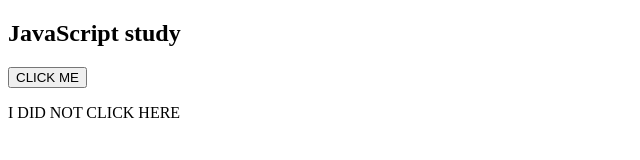
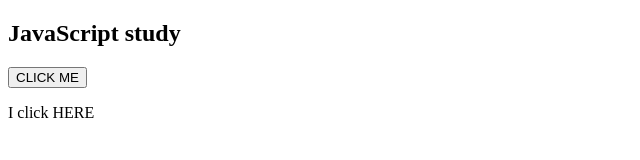
Before and after one commit to archaas040/study, a plain HTML site: page index.html in a window 1280 px wide. Shown: the whole page, without its empty margins (0-640 px from the left). Drawn offline with Linux system fonts and the light colour scheme.

Commit message:
Update index.html

```diff
--- a/index.html
+++ b/index.html
@@ -6,7 +6,7 @@
 
 <button onclick="myFunction()">CLICK ME</button>
 
-<p id="demo">I DID NOT CLICK HERE</p>
+<p id="demo">I click HERE</p>
 
 <script>
 function myFunction() {
```
